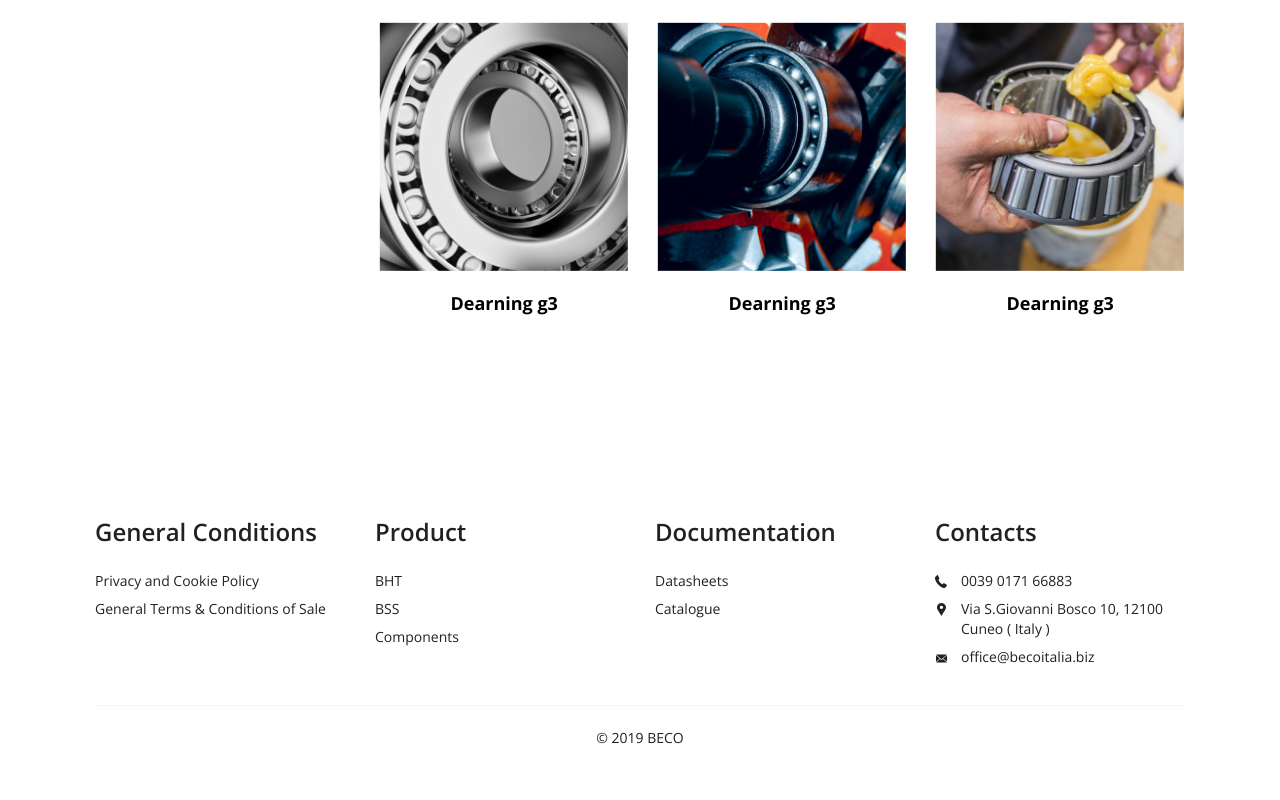
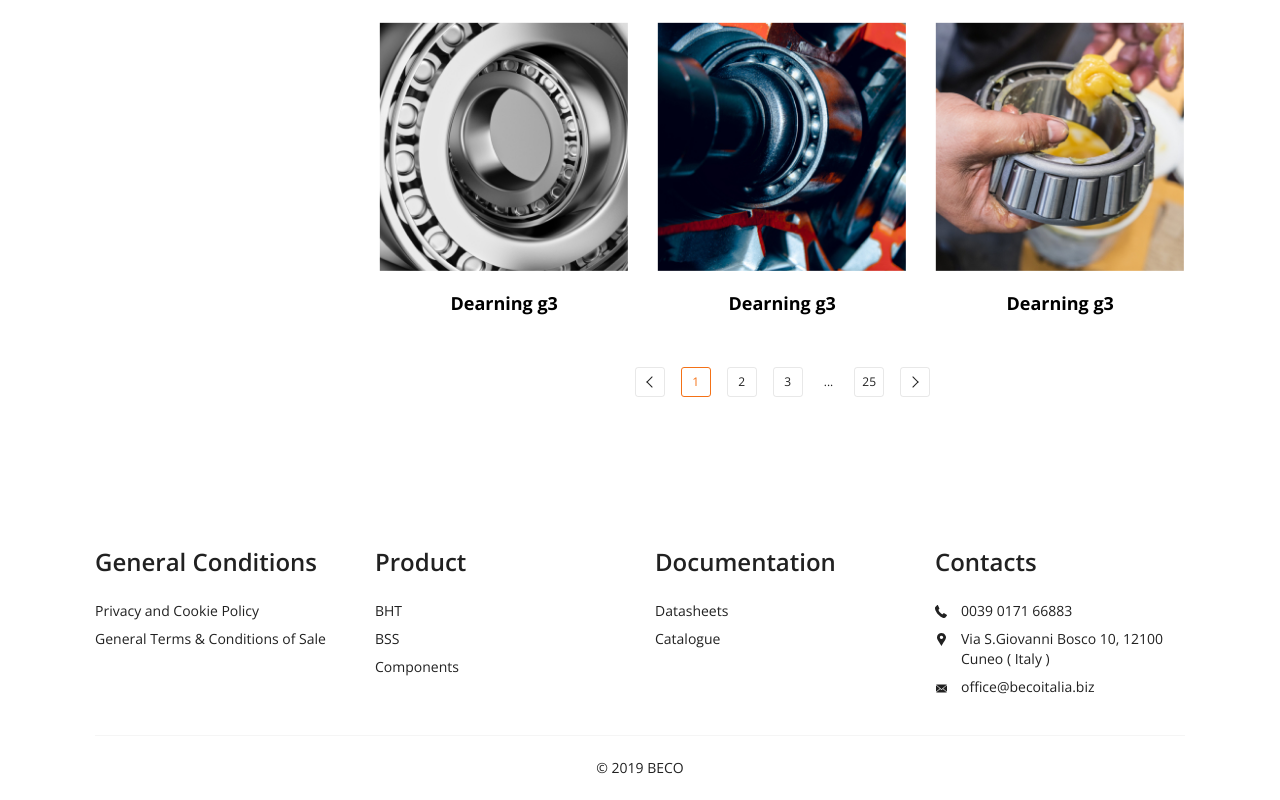
Before and after one commit to Polkilof/Beco, a website: page src/components.html in a window 1280 px wide. Shown: the part 1085-1885 px from the top of the page. Before the commit the page ends 1855 px from the top, so only its background shows below. Drawn offline with nearby package versions, Linux system fonts and the light colour scheme; files that its build step writes are made by us from their sources.

Commit message:
test push

```diff
--- a/src/components.html
+++ b/src/components.html
@@ -139,6 +139,31 @@
 										</a>
 									</li>
 								</ul>
+								<div class="page-pagination">
+									<ul class="pagination-numbers">
+										<li class="pagination-numbers__number pagination-numbers__number_active">
+											<a href="#" class="pagination-numbers__link"><i class="pagination-numbers__arrow"></i></a>
+										</li>
+										<li class="pagination-numbers__number pagination-numbers__number_current">
+											<a href="#" class="pagination-numbers__link">1</a>
+										</li>
+										<li class="pagination-numbers__number">
+											<a href="#" class="pagination-numbers__link">2</a>
+										</li>
+										<li class="pagination-numbers__number">
+											<a href="#" class="pagination-numbers__link">3</a>
+										</li>
+										<li class="pagination-numbers__number">
+											<span class="pagination-numbers__link break">...</span>
+										</li>
+										<li class="pagination-numbers__number">
+											<a href="#" class="pagination-numbers__link">25</a>
+										</li>
+										<li class="pagination-numbers__number">
+											<a href="#" class="pagination-numbers__link"><i class="pagination-numbers__arrow"></i></a>
+										</li>
+									</ul>
+								</div>
 							</div>
 						</div>
 					</section>
```
